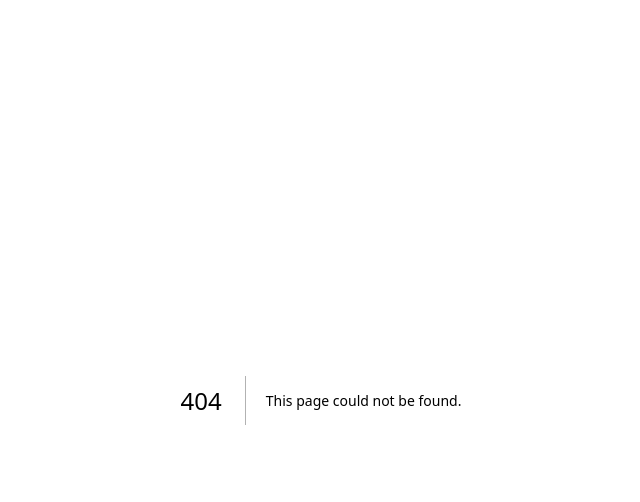
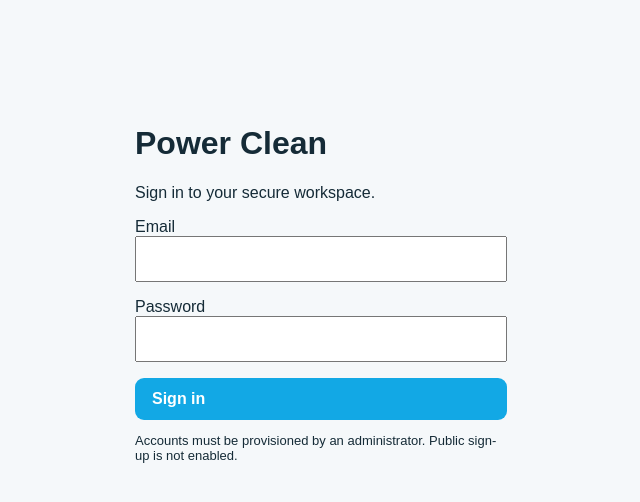
Before and after one commit to stacstoncarter-tech/Digital_Doorways_Pro, a Next.js app in the folder power-clean-app/: page /login in a window 1280 px wide. Before the commit this address had no page. Shown: the top 502 px of the page, without its empty margins (319-959 px from the left). Built offline with nearby package versions, Linux system fonts and the light colour scheme.

Commit message:
feat(power-clean): add Supabase auth and tenant-isolated CRM foundation

```diff
--- /dev/null
+++ b/power-clean-app/app/login/page.tsx
@@ -0,0 +1,29 @@
+'use client';
+import { useState, type FormEvent } from 'react';
+import { createClient } from '@/lib/supabase/client';
+export default function LoginPage() {
+  const [email, setEmail] = useState('');
+  const [password, setPassword] = useState('');
+  const [error, setError] = useState('');
+  const [loading, setLoading] = useState(false);
+  async function signIn(e: FormEvent) {
+    e.preventDefault(); setError(''); setLoading(true);
+    try {
+      const supabase = createClient();
+      const { error: authError } = await supabase.auth.signInWithPassword({ email, password });
+      if (authError) throw authError;
+      window.location.assign('/customers');
+    } catch (err) { setError(err instanceof Error ? err.message : 'Sign in failed'); }
+    finally { setLoading(false); }
+  }
+  return <main style={{maxWidth:420,margin:'10vh auto',padding:24}}>
+    <h1>Power Clean</h1><p>Sign in to your secure workspace.</p>
+    <form onSubmit={signIn} style={{display:'grid',gap:16}}>
+      <label>Email<input style={{display:'block',width:'100%',padding:12}} type="email" required value={email} onChange={e=>setEmail(e.target.value)}/></label>
+      <label>Password<input style={{display:'block',width:'100%',padding:12}} type="password" required value={password} onChange={e=>setPassword(e.target.value)}/></label>
+      {error && <p role="alert">{error}</p>}
+      <button className="primary" disabled={loading}>{loading?'Signing in…':'Sign in'}</button>
+    </form>
+    <p style={{fontSize:13}}>Accounts must be provisioned by an administrator. Public sign-up is not enabled.</p>
+  </main>;
+}
```
